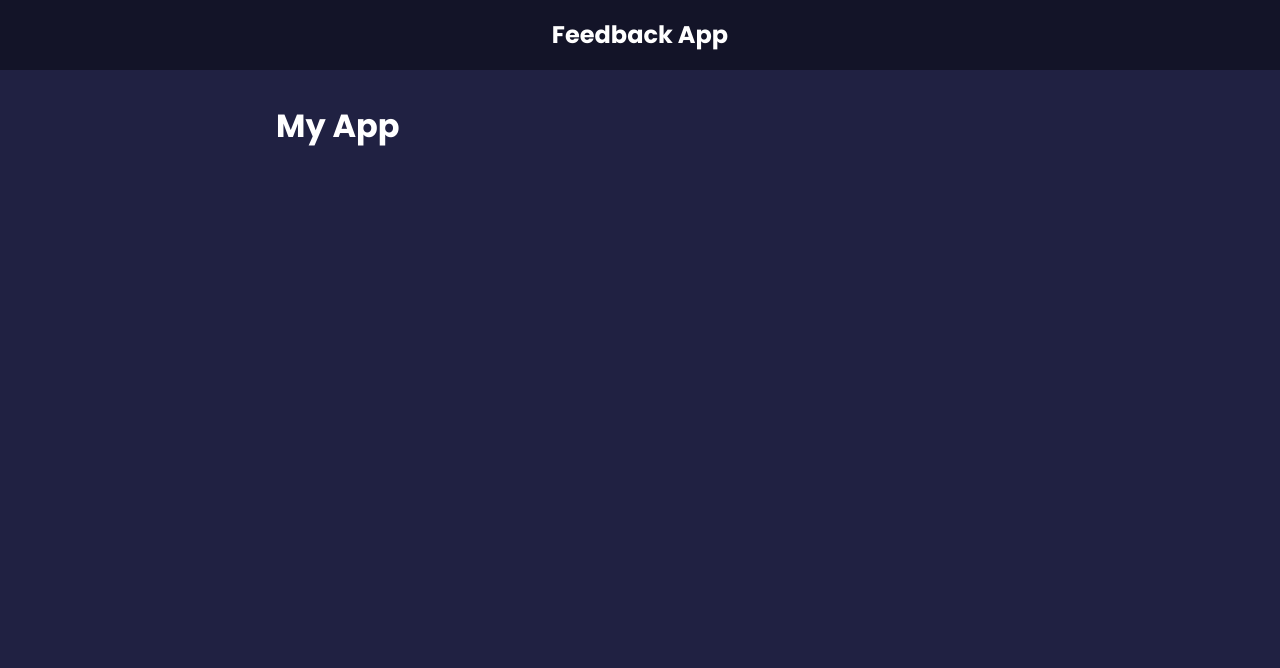
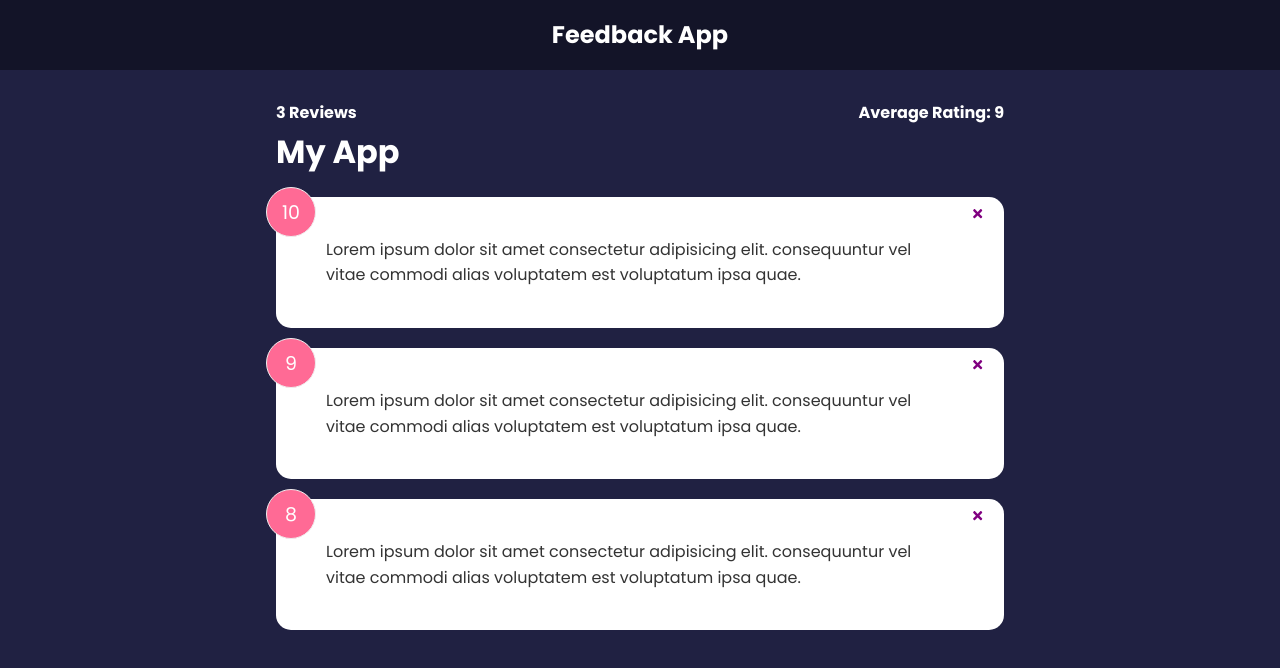
Before and after one commit to robert-laws/learning-december-2021-react-front-to-back-2022, a React (Create React App) app: page / in a window 1280 px wide. Shown: the top 668 px of the page. Built offline with nearby package versions, Linux system fonts and the light colour scheme.

Commit message:
Add cards and basic feedback logic

```diff
--- a/package.json
+++ b/package.json
@@ -8,6 +8,7 @@
     "@testing-library/user-event": "^12.8.3",
     "react": "^17.0.2",
     "react-dom": "^17.0.2",
+    "react-icons": "^4.3.1",
     "react-scripts": "4.0.3",
     "web-vitals": "^1.1.2"
   },
--- a/src/App.js
+++ b/src/App.js
@@ -1,11 +1,25 @@
+import { useState } from 'react';
 import Header from './components/Header';
+import FeedbackList from './components/FeedbackList';
+import FeedbackData from './data/FeedbackData.js';
+import FeedbackStats from './components/FeedbackStats';
 
 function App() {
+  const [feedback, setFeedback] = useState(FeedbackData);
+
+  const deleteFeedback = (id) => {
+    if (window.confirm('Are you sure you want to delete this feedback?')) {
+      setFeedback(feedback.filter((feedback) => feedback.id !== id));
+    }
+  };
+
   return (
     <>
       <Header />
       <div className='container'>
+        <FeedbackStats feedback={feedback} />
         <h1>My App</h1>
+        <FeedbackList feedback={feedback} handleDelete={deleteFeedback} />
       </div>
     </>
   );
--- /dev/null
+++ b/src/components/FeedbackItem.js
@@ -0,0 +1,21 @@
+import PropTypes from 'prop-types';
+import { FaTimes } from 'react-icons/fa';
+import Card from './shared/Card';
+
+function FeedbackItem({ item, handleDelete }) {
+  return (
+    <Card>
+      <div className='num-display'>{item.rating}</div>
+      <button className='close' onClick={() => handleDelete(item.id)}>
+        <FaTimes color='purple' />
+      </button>
+      <text-display>{item.text}</text-display>
+    </Card>
+  );
+}
+
+FeedbackItem.propTypes = {
+  item: PropTypes.object.isRequired,
+};
+
+export default FeedbackItem;
--- /dev/null
+++ b/src/components/FeedbackList.js
@@ -0,0 +1,30 @@
+import PropTypes from 'prop-types';
+import FeedbackItem from './FeedbackItem';
+
+function FeedbackList({ feedback, handleDelete }) {
+  if (!feedback || feedback.length === 0) {
+    return <p>No Feedback Yet.</p>;
+  }
+
+  return (
+    <div className='feedback-list'>
+      {feedback.map((item) => {
+        return (
+          <FeedbackItem key={item.id} item={item} handleDelete={handleDelete} />
+        );
+      })}
+    </div>
+  );
+}
+
+FeedbackList.propTypes = {
+  feedback: PropTypes.arrayOf(
+    PropTypes.shape({
+      id: PropTypes.number.isRequired,
+      text: PropTypes.string.isRequired,
+      rating: PropTypes.number.isRequired,
+    })
+  ).isRequired,
+};
+
+export default FeedbackList;
--- /dev/null
+++ b/src/components/FeedbackStats.js
@@ -0,0 +1,23 @@
+import PropTypes from 'prop-types';
+
+function FeedbackStats({ feedback }) {
+  let average =
+    feedback.reduce((acc, curr) => {
+      return acc + curr.rating;
+    }, 0) / feedback.length;
+
+  average = average.toFixed(1).replace(/[.,]0$/, '');
+
+  return (
+    <div className='feedback-stats'>
+      <h4>{feedback.length} Reviews</h4>
+      <h4>Average Rating: {isNaN(average) ? 0 : average}</h4>
+    </div>
+  );
+}
+
+FeedbackStats.propTypes = {
+  feedback: PropTypes.array.isRequired,
+};
+
+export default FeedbackStats;
--- /dev/null
+++ b/src/components/shared/Card.js
@@ -0,0 +1,28 @@
+import PropTypes from 'prop-types';
+
+function Card({ children, reverse }) {
+  return <div className={`card ${reverse && 'reverse'}`}>{children}</div>;
+
+  // return (
+  //   <div
+  //     className='card'
+  //     style={{
+  //       backgroundColor: reverse ? 'rgba(0,0,0,0.4)' : '#FFF',
+  //       color: reverse ? '#FFF' : '#000',
+  //     }}
+  //   >
+  //     {children}
+  //   </div>
+  // );
+}
+
+Card.defaultProps = {
+  reverse: false,
+};
+
+Card.propTypes = {
+  children: PropTypes.node.isRequired,
+  reverse: PropTypes.bool,
+};
+
+export default Card;
--- /dev/null
+++ b/src/data/FeedbackData.js
@@ -0,0 +1,19 @@
+const FeedbackData = [
+  {
+    id: 1,
+    rating: 10,
+    text: 'Lorem ipsum dolor sit amet consectetur adipisicing elit. consequuntur vel vitae commodi alias voluptatem est voluptatum ipsa quae.',
+  },
+  {
+    id: 2,
+    rating: 9,
+    text: 'Lorem ipsum dolor sit amet consectetur adipisicing elit. consequuntur vel vitae commodi alias voluptatem est voluptatum ipsa quae.',
+  },
+  {
+    id: 3,
+    rating: 8,
+    text: 'Lorem ipsum dolor sit amet consectetur adipisicing elit. consequuntur vel vitae commodi alias voluptatem est voluptatum ipsa quae.',
+  },
+];
+
+export default FeedbackData;
```
Also changed, not shown: 1 other file (tests, documents, lock files or other folders).
